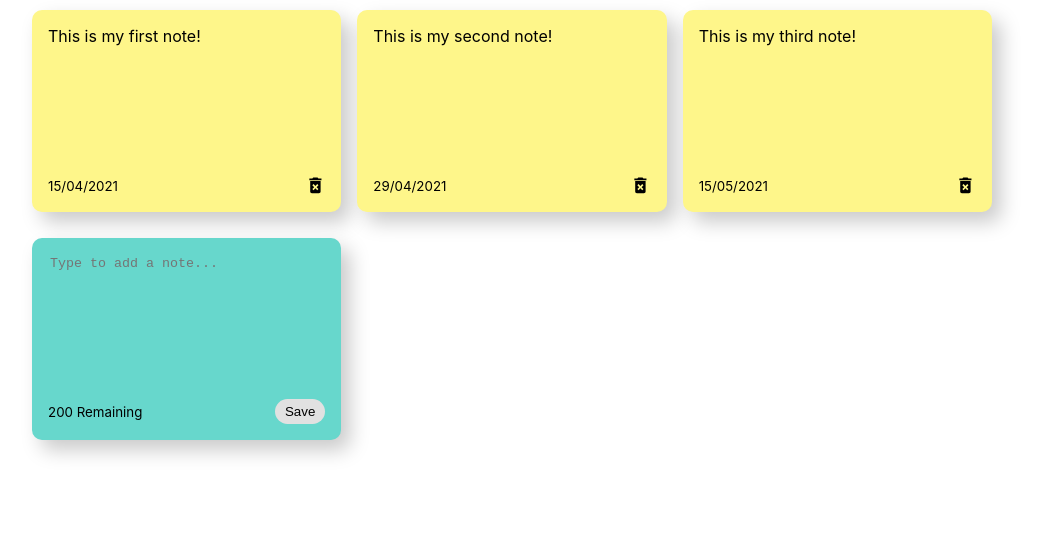
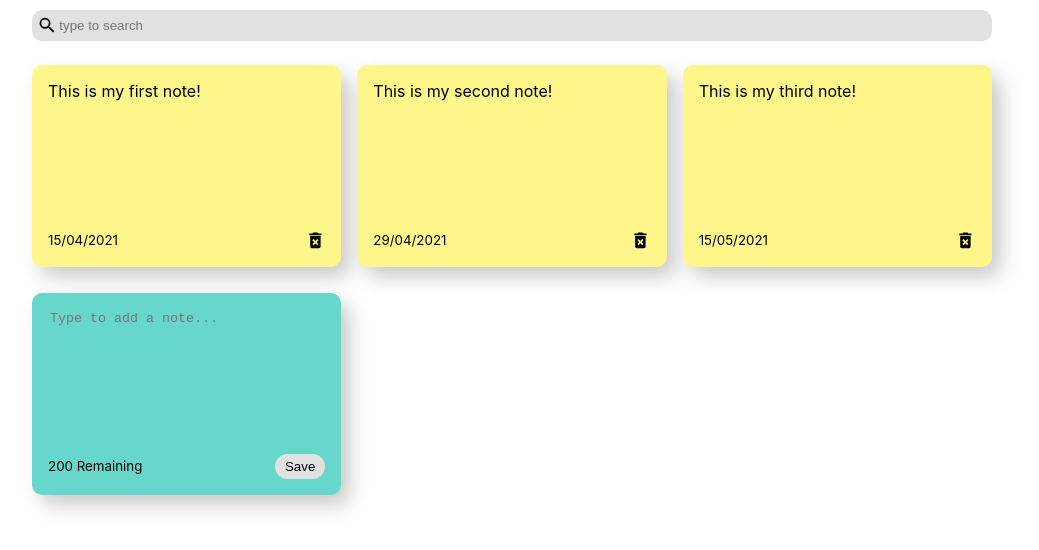
Before and after one commit to OksanaBabychevska/my-note-app, a React (Create React App) app: page / in a window 1280 px wide. Shown: the top 550 px of the page, without its empty margins (128-1167 px from the left). Built offline with nearby package versions, Linux system fonts and the light colour scheme.

Commit message:
Search notes

```diff
--- a/src/App.js
+++ b/src/App.js
@@ -1,6 +1,7 @@
 import { useState } from "react";
 import NotesList from "./components/NotesList";
 import { nanoid } from "nanoid";
+import Search from './components/Search';
 
 const App = () => {
   const [notes, setNotes] = useState([
@@ -21,6 +22,9 @@
     date: "15/05/2021",
   },
   ]);
+
+  const [searchText, setSearchText] = useState('')
+
   const addNote = (text) =>{
     const date = new Date();
     const newNote = {
@@ -33,11 +37,19 @@
   }
 
   const deleteNote = (id) => {
-    notes.filter((note)=>note.id !== id)
+    const newNotes = notes.filter((note)=>note.id !== id);
+    setNotes(newNotes);
   }
   return (
           <div className="container">
-          <NotesList notes={notes} handleAddNote={addNote}/>
+          <Search handleSearchNote={setSearchText}/>
+          <NotesList
+            notes={notes.filter((note) =>
+              note.text.toLowerCase().includes(searchText)
+            )}
+            handleAddNote={addNote}
+            handleDeleteNote = {deleteNote}
+            />
           </div>
   )
 }
--- /dev/null
+++ b/src/components/Search.js
@@ -0,0 +1,15 @@
+import React from "react";
+import { MdSearch } from "react-icons/md";
+
+const Search = ({ handleSearchNote }) => {
+    return (
+        <div className='search'>
+            <MdSearch className='search-icon' size='1.3em' />
+            <input
+                onChange={(event)=>handleSearchNote(event.target.value)}
+                type="text"
+                placeholder="type to search"/>
+        </div>
+    )
+}
+export default Search;
--- a/src/index.css
+++ b/src/index.css
@@ -69,3 +69,19 @@
 .delete-icon{
   cursor:pointer;
 }
+.search{
+  display: flex;
+  align-items: center;
+  background-color: #e1e1e1;
+  border-radius: 10px;
+  padding: 5px;
+  margin-bottom: 1.5em;
+}
+.search input{
+  border:none;
+  background-color: #e1e1e1;
+  width: 100%;
+}
+.search input:focus{
+  outline:none;
+}
```
